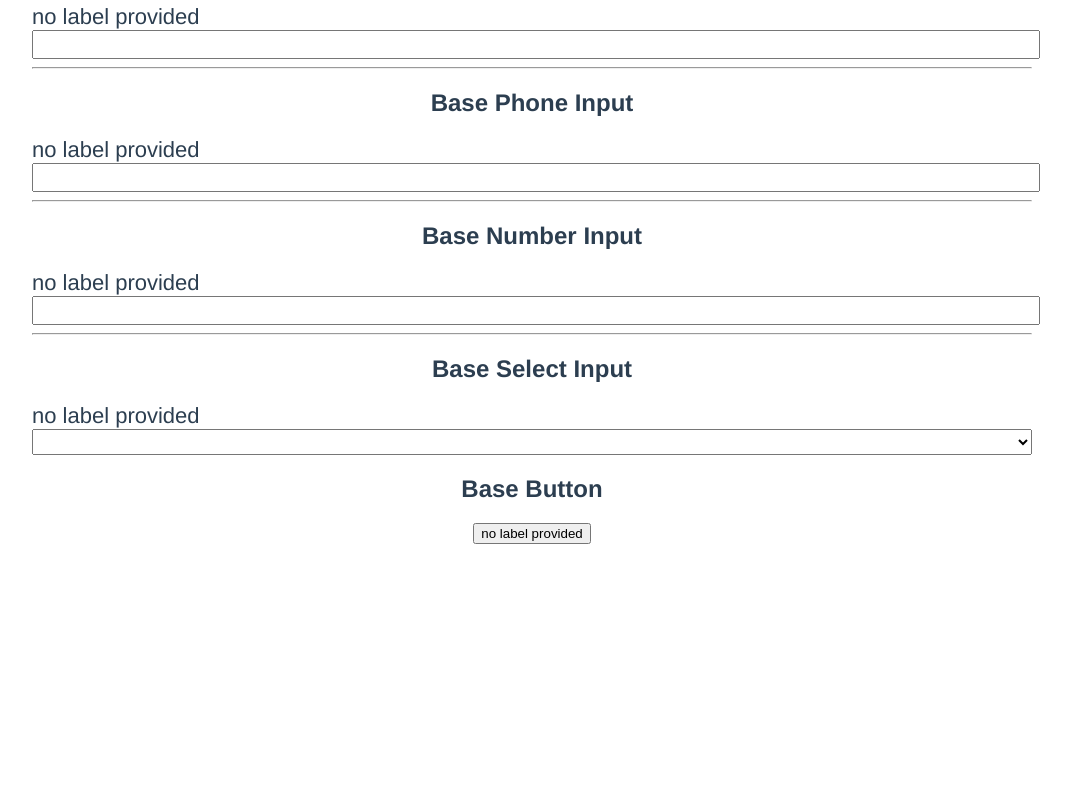
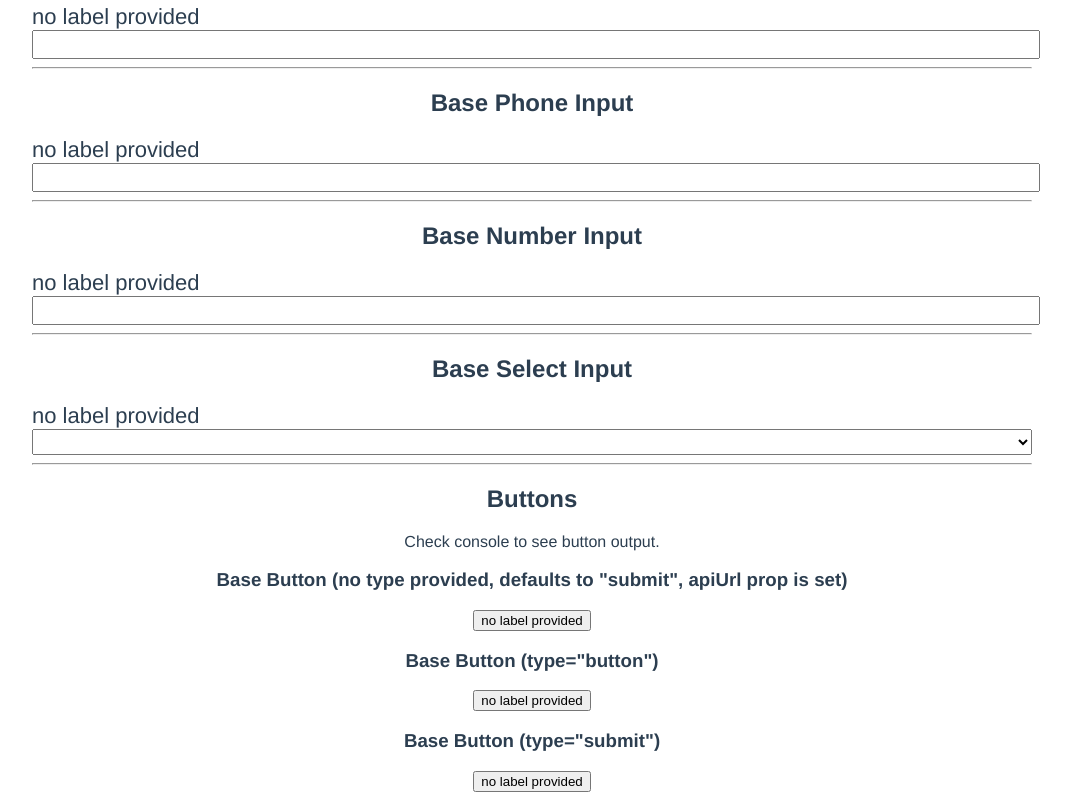
Before and after one commit to Content-Thread/thread-vue-base, a Vue app: page / in a window 1280 px wide. Shown: the part 478-1278 px from the top of the page, without its empty margins (108-1179 px from the left). Before the commit the page ends 1030 px from the top, so only its background shows below. Built offline with nearby package versions, Linux system fonts and the light colour scheme.

Commit message:
add axios

```diff
--- a/package.json
+++ b/package.json
@@ -13,7 +13,9 @@
   },
   "main": "dist/thread.common.js",
   "dependencies": {
+    "axios": "^0.18.0",
     "vue": "^2.6.6",
+    "vue-axios": "^2.1.4",
     "vue-router": "^3.0.1",
     "vuelidate": "^0.7.4"
   },
--- a/src/components/BaseButton.vue
+++ b/src/components/BaseButton.vue
@@ -1,9 +1,5 @@
 <template>
-
-<button>
-  {{labelText}}
-</button>
-
+  <button v-on="listeners" v-bind="$attrs">{{labelText}}</button>
 </template>
 
 <script>
@@ -17,15 +13,36 @@ export default {
     labelText: {
       type: String,
       default: () => "no label provided"
+    },
+    apiUrl: {
+      type: String,
+      default: () => ""
+    },
+    payload: {
+      type: Object,
+      default: () => {}
+    }
+  },
+  methods: {
+    checkSubmit(event) {
+      if (event.target.type === "submit" && this.apiUrl.length) {
+        console.log('Will submit to ' + this.apiUrl + "with this data", JSON.stringify(this.payload));
+        this.axios.post(this.apiUrl, this.payload).then((response) => {
+          console.log(response.data)
+      })
+      } else {
+        console.log("will not submit, type is: " + event.target.type + ' and API URL has length ' + this.apiUrl.length);
+      }
+
     }
   },
   computed: {
     listeners() {
       return {
         ...this.$listeners,
-        input: event =>
-          this.$emit('input', event.target.value)
-      }
+        input: event => this.$emit("input", event.target.value),
+        click: this.checkSubmit
+      };
     }
   }
 };
--- a/src/components/Demo.vue
+++ b/src/components/Demo.vue
@@ -23,8 +23,15 @@
     <h2>Base Select Input</h2>
     <BaseSelect @input="logInput">
     </BaseSelect>
-    <h2>Base Button</h2>
-    <BaseButton @input="logInput"/>
+    <hr>
+    <h2>Buttons</h2>
+    <p>Check console to see button output.</p>
+    <h3>Base Button (no type provided, defaults to "submit", apiUrl prop is set)</h3>
+    <BaseButton apiUrl="https://swapi.co/api/people/2" :payload="validations"/>
+    <h3>Base Button (type="button")</h3>
+    <BaseButton type="button"/>
+    <h3>Base Button (type="submit")</h3>
+    <BaseButton type="submit"/>
   </div>
 </template>
 
@@ -35,7 +42,11 @@ export default {
   name: "Demo",
   data(){
     return {
-      textval: ''
+      textval: '',
+      validations:  {
+        someprop: 'hello'
+
+      }
     }
   },
   methods: {
--- a/src/main.js
+++ b/src/main.js
@@ -3,7 +3,11 @@
 import Vue from "vue";
 import App from "./App";
 import "./components";
-import Vuelidate from 'vuelidate'
+import Vuelidate from 'vuelidate';
+import axios from 'axios'
+import VueAxios from 'vue-axios'
+
+Vue.use(VueAxios, axios)
 
 Vue.use(Vuelidate)
 
```
Also changed, not shown: 1 other file (tests, documents, lock files or other folders).
